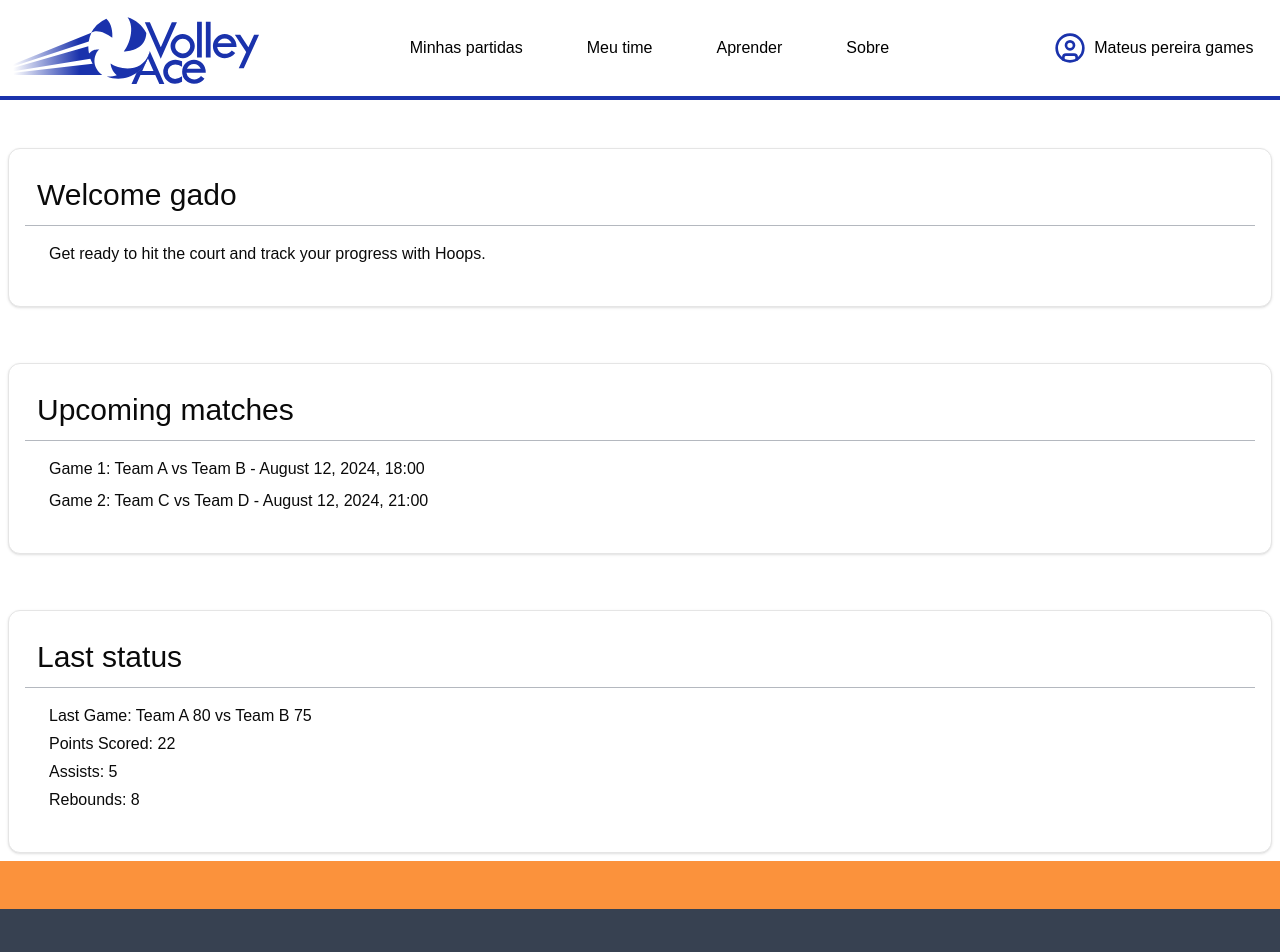
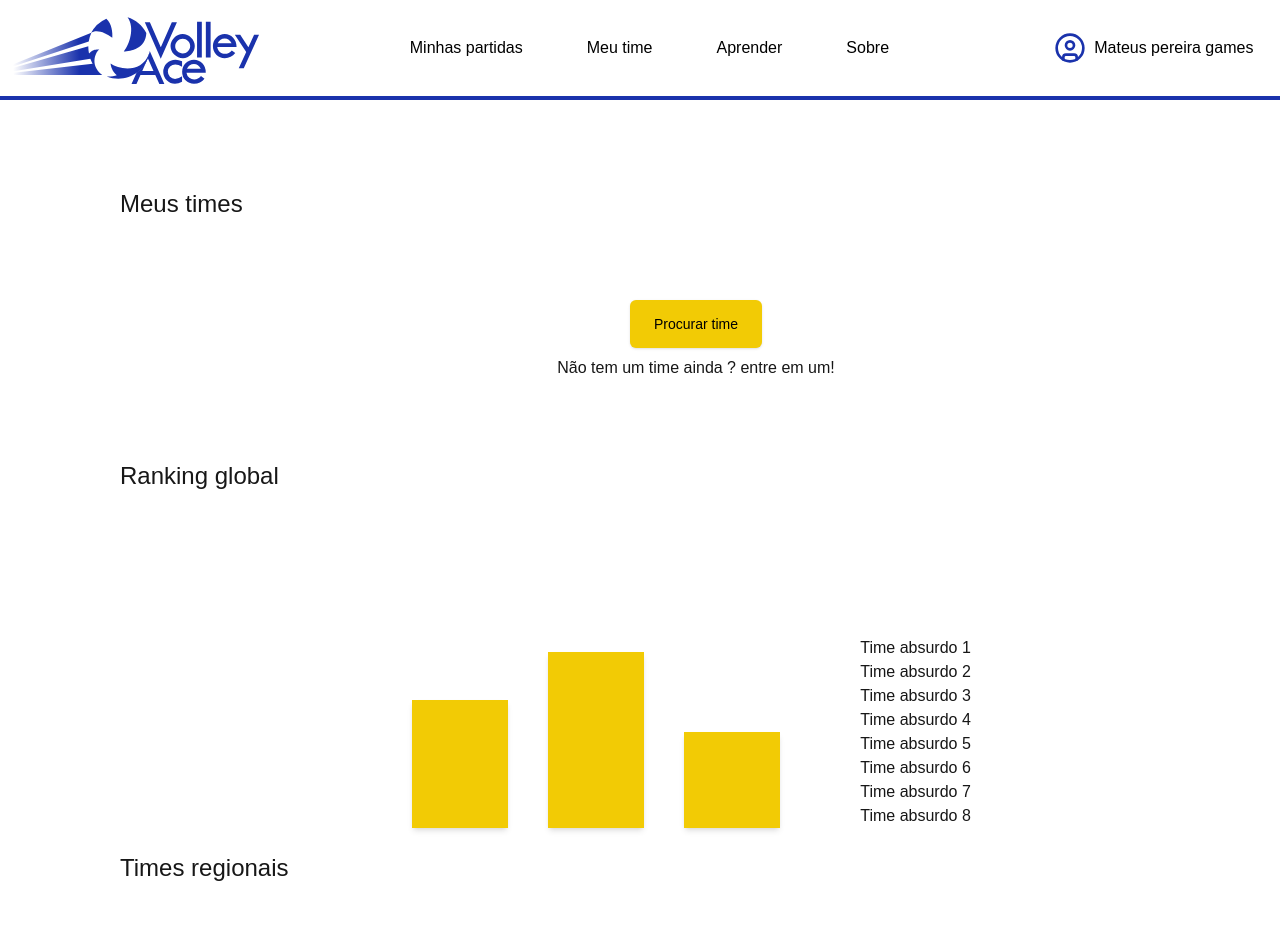
Before and after one commit to MateusLyoshka/Hooper, a Next.js app: page /home in a window 1280 px wide. Shown: the top 952 px of the page. Built offline with nearby package versions, Linux system fonts and the light colour scheme.

Commit message:
home design

```diff
--- a/package.json
+++ b/package.json
@@ -17,6 +17,7 @@
     "@radix-ui/react-dropdown-menu": "^2.1.1",
     "@radix-ui/react-icons": "^1.3.0",
     "@radix-ui/react-label": "^2.1.0",
+    "@radix-ui/react-scroll-area": "^1.1.0",
     "@radix-ui/react-slot": "^1.1.0",
     "@radix-ui/react-tabs": "^1.1.0",
     "bcrypt": "^5.1.1",
--- a/src/app/home/page.tsx
+++ b/src/app/home/page.tsx
@@ -1,6 +1,8 @@
 import Footer from "@/components/myComponents/footer/footer";
-import Header from "@/components/myComponents/header/header"
-import { Card, CardContent, CardHeader } from "@/components/ui/card"
+import Header from "@/components/myComponents/header/header";
+import RankingList from "@/components/myComponents/rankinglist/list";
+import { Button } from "@/components/ui/button";
+import { Card, CardContent, CardHeader } from "@/components/ui/card";
 
 const userinfo = {
   name: "gado",
@@ -8,75 +10,83 @@ const userinfo = {
 
 const games = [
   {
-        game:"1", teamA:"A", teamB:"B", mounth:"August", day:"12", year:"2024", time:"18:00",
+    game: "1",
+    teamA: "A",
+    teamB: "B",
+    mounth: "August",
+    day: "12",
+    year: "2024",
+    time: "18:00",
   },
-    {game:"2", teamA:"C", teamB:"D", mounth:"August", day:"12", year:"2024", time:"21:00"}
-]
+  {
+    game: "2",
+    teamA: "C",
+    teamB: "D",
+    mounth: "August",
+    day: "12",
+    year: "2024",
+    time: "21:00",
+  },
+];
 
-const recentGame = {teamA:"A", teamB:"B", pointsA:"80", pointsB:"75", score:"22", assists:"5", rebounds:"8"}
-
+const recentGame = {
+  teamA: "A",
+  teamB: "B",
+  pointsA: "80",
+  pointsB: "75",
+  score: "22",
+  assists: "5",
+  rebounds: "8",
+};
 
 const Home = () => {
-
   return (
-      <div className="w-full h-screen">
+    <div className="flex flex-col min-h-screen">
       <div>
         <Header />
       </div>
+
+      <div className="flex-grow p-2 flex ml-28 mt-20 ">
+        <div className="flex flex-col w-full">
+          <div className=" mb-20">
             <div>
-          <div className="mt-10 p-2">
-            <Card className="p-4">
-              <CardHeader className="p-3 text-3xl">
-                Welcome {userinfo.name}
-              </CardHeader>
-              <div className="w-full bg-gray-500 h-[1px] opacity-50 mb-4"></div>
-              <CardContent>
-                <div className="">
-                  Get ready to hit the court and track your progress with Hoops.
+              <p className="text-2xl font-medium">Meus times</p>
             </div>
-              </CardContent>
-            </Card>
-          </div>
-          <div className="mt-10 p-2">
-            <Card className="p-4">
-              <CardHeader className="p-3 text-3xl">Upcoming matches</CardHeader>
-              <div className="w-full bg-gray-500 h-[1px] opacity-50 mb-4"></div>
-              <CardContent>
-                {games.map((itens, index) => (
-                  <div key={index} className="mt-2">
-                    <div>
-                      Game {itens.game}: Team {itens.teamA} vs Team{" "}
-                      {itens.teamB} - {itens.mounth} {itens.day}, {itens.year},{" "}
-                      {itens.time}
+            <div className="w-full flex flex-col items-center space-y-2 mt-20 justify-center">
+              <Button className="bg-[#F2CB05] text-black p-6">
+                Procurar time
+              </Button>
+              <p>Não tem um time ainda ? entre em um!</p>
             </div>
           </div>
-                ))}
-              </CardContent>
-            </Card>
+          <div className="flex w-full flex-col mb-6">
+            <div>
+              <p className="text-2xl">Ranking global</p>
             </div>
-          <div className="mt-10 p-2">
-            <Card className="p-4">
-              <CardHeader className="p-3 text-3xl">Last status</CardHeader>
-              <div className="w-full bg-gray-500 h-[1px] opacity-50 mb-4"></div>
-              <CardContent>
-                <div className="mt-2">
-                  <div className="space-y-1">
-                    <div>
-                      Last Game: Team {recentGame.teamA} {recentGame.pointsA} vs
-                      Team {recentGame.teamB} {recentGame.pointsB}
+            <div className="flex flex-row mt-36 justify-center space-x-20">
+              <div className="flex items-end space-x-10">
+                <div className=" bg-[#F2CB05] w-24 h-32 shadow-md"></div>
+                <div className=" bg-[#F2CB05] w-24 h-44 shadow-md"></div>
+                <div className=" bg-[#F2CB05] w-24 h-24 shadow-md"></div>
               </div>
-                    <div>Points Scored: {recentGame.score}</div>
-                    <div>Assists: {recentGame.assists}</div>
-                    <div>Rebounds: {recentGame.rebounds}</div>
+              <div className="">
+                <RankingList />
               </div>
             </div>
-              </CardContent>
-            </Card>
+          </div>
+          <div>
+            <div>
+              <p className="text-2xl">Times regionais</p>
+            </div>
+            <div className="mt-20"></div>
           </div>
         </div>
-        <div><Footer/></div>
+      </div>
+      <div className="mt-auto">
+        <Footer />
+      </div>
     </div>
   );
-}
+};
 
-export default Home
+export default Home;
--- a/src/components/myComponents/footer/footer.tsx
+++ b/src/components/myComponents/footer/footer.tsx
@@ -1,8 +1,8 @@
 const Footer = () => {
     return(
         <div className="flex flex-col h-full">
-            <div className="bg-orange-400 h-12"></div>
-            <div className="items-end bg-gray-700 flex justify-end h-44">
+            <div className="bg-[#F2CB05] h-12"></div>
+            <div className="items-end bg-[#1A32AC] flex justify-end h-44">
                 <div className="mb-2 text-white mr-5">© 2024 Hoops. All rights reserved.</div>
             </div>
         </div>
--- a/src/components/myComponents/header/header.tsx
+++ b/src/components/myComponents/header/header.tsx
@@ -71,7 +71,7 @@ const Header = () => {
               href={`/home/${item.toLowerCase().replace(" ", "")}`}
               className={cn(
                 buttonVariants({ variant: "ghost" }),
-                "p-8 text-base rounded-none"
+                "p-8 text-base rounded-none hover:bg-white"
               )}
             >
               {item}
--- /dev/null
+++ b/src/components/myComponents/rankinglist/list.tsx
@@ -0,0 +1,17 @@
+import { Card, CardContent } from "@/components/ui/card";
+import { ScrollArea } from "@/components/ui/scroll-area";
+
+export default function RankingList() {
+
+    const teams = Array.from({ length: 50 }).map(
+        (empity, i) => `Time absurdo ${i+1}`
+      )
+
+    return (
+      <ScrollArea className="h-48">
+        {teams.map((teams, index) =>
+        <div key={index}>{teams}</div>
+        )}
+      </ScrollArea>
+    );
+}
--- /dev/null
+++ b/src/components/ui/scroll-area.tsx
@@ -0,0 +1,48 @@
+"use client"
+
+import * as React from "react"
+import * as ScrollAreaPrimitive from "@radix-ui/react-scroll-area"
+
+import { cn } from "@/lib/utils"
+
+const ScrollArea = React.forwardRef<
+  React.ElementRef<typeof ScrollAreaPrimitive.Root>,
+  React.ComponentPropsWithoutRef<typeof ScrollAreaPrimitive.Root>
+>(({ className, children, ...props }, ref) => (
+  <ScrollAreaPrimitive.Root
+    ref={ref}
+    className={cn("relative overflow-hidden", className)}
+    {...props}
+  >
+    <ScrollAreaPrimitive.Viewport className="h-full w-full rounded-[inherit]">
+      {children}
+    </ScrollAreaPrimitive.Viewport>
+    <ScrollBar />
+    <ScrollAreaPrimitive.Corner />
+  </ScrollAreaPrimitive.Root>
+))
+ScrollArea.displayName = ScrollAreaPrimitive.Root.displayName
+
+const ScrollBar = React.forwardRef<
+  React.ElementRef<typeof ScrollAreaPrimitive.ScrollAreaScrollbar>,
+  React.ComponentPropsWithoutRef<typeof ScrollAreaPrimitive.ScrollAreaScrollbar>
+>(({ className, orientation = "vertical", ...props }, ref) => (
+  <ScrollAreaPrimitive.ScrollAreaScrollbar
+    ref={ref}
+    orientation={orientation}
+    className={cn(
+      "flex touch-none select-none transition-colors",
+      orientation === "vertical" &&
+        "h-full w-2.5 border-l border-l-transparent p-[1px]",
+      orientation === "horizontal" &&
+        "h-2.5 flex-col border-t border-t-transparent p-[1px]",
+      className
+    )}
+    {...props}
+  >
+    <ScrollAreaPrimitive.ScrollAreaThumb className="relative flex-1 rounded-full bg-border" />
+  </ScrollAreaPrimitive.ScrollAreaScrollbar>
+))
+ScrollBar.displayName = ScrollAreaPrimitive.ScrollAreaScrollbar.displayName
+
+export { ScrollArea, ScrollBar }
```
Also changed, not shown: 1 other file (tests, documents, lock files or other folders). Lines whose indentation alone changed are shown as unchanged.
